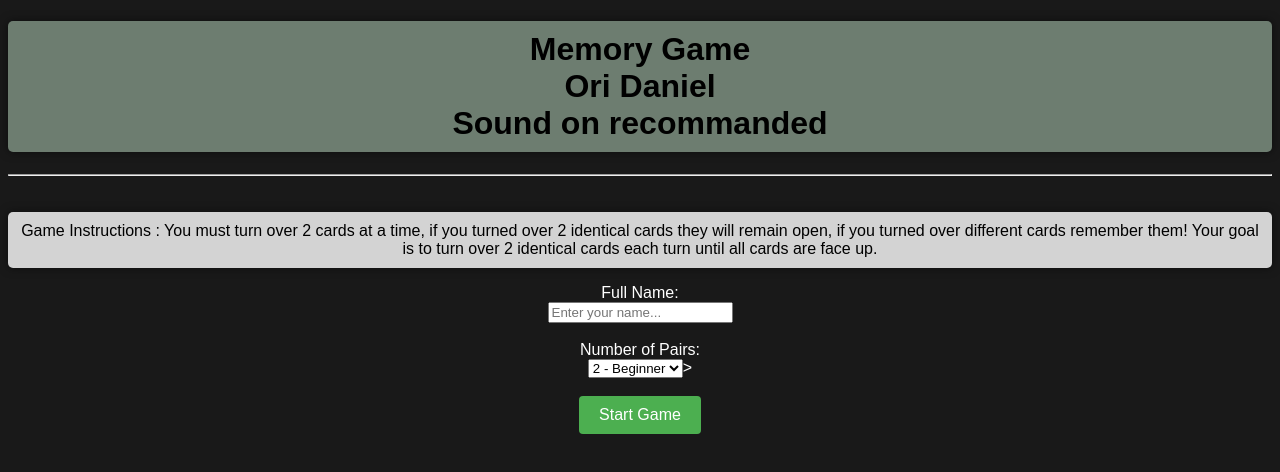
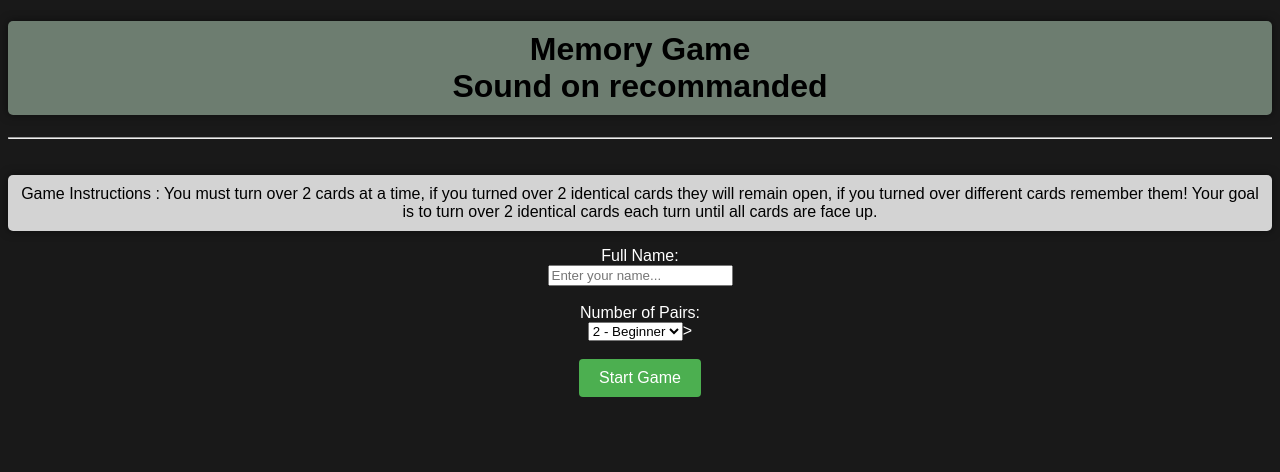
Before and after one commit to Oridaniel10/memorygame, a website: page index.html in a window 1280 px wide. Drawn offline with Linux system fonts and the light colour scheme.

Commit message:
second commit

```diff
--- a/index.html
+++ b/index.html
@@ -7,7 +7,7 @@
   <link rel="stylesheet" href="index.css" />
 </head>
 <body>
-  <h1 class="display-4 text-center mb-4">Memory Game<br>Ori Daniel<br> Sound on recommanded</h1>
+  <h1 class="display-4 text-center mb-4">Memory Game<br> Sound on recommanded</h1>
   <audio id="flipSound">
     <source src="whoosh-6316.mp3" type="audio/mpeg">
   </audio>
```
